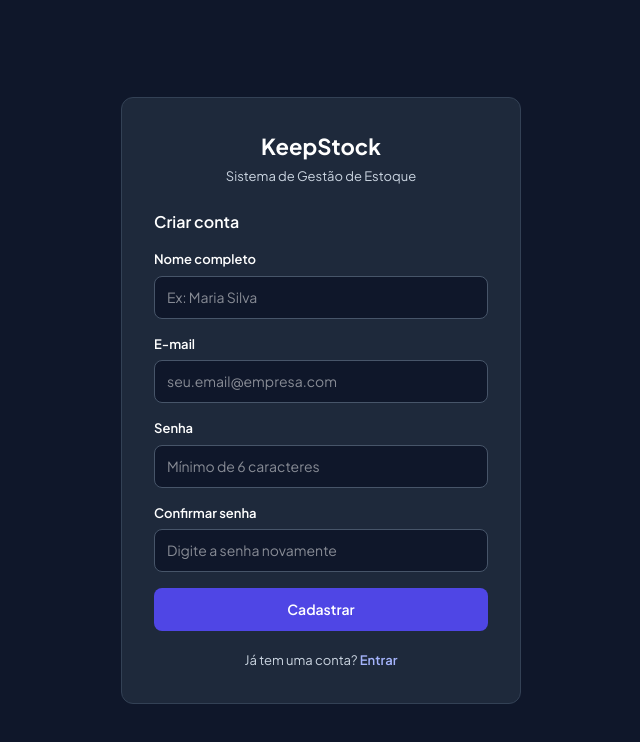
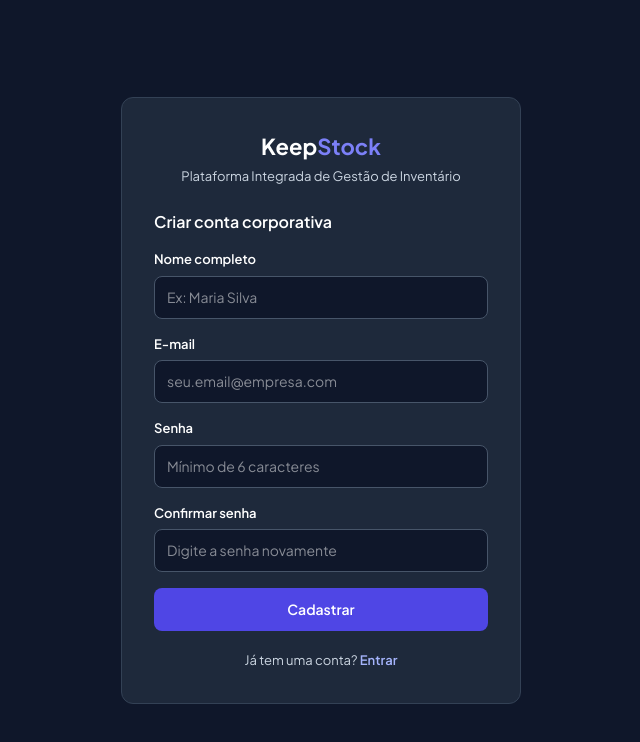
Before and after one commit to arthurfaleiros-stack/StockFrontEnd, a React (Vite) app: page /cadastro in a window 1280 px wide. Shown: the top 742 px of the page, without its empty margins (319-959 px from the left). Built offline with nearby package versions, Linux system fonts and the light colour scheme.

Commit message:
Refatora títulos nas páginas de login e registro para melhor apresentação visual

```diff
--- a/src/pages/auth/LoginPage.jsx
+++ b/src/pages/auth/LoginPage.jsx
@@ -83,16 +83,17 @@ function LoginPage() {
             marginBottom: '24px',
           }}
         >
-          <h1
+           <h1
             style={{
               fontSize: '22px',
               fontWeight: '700',
-              color: '#ffffff',
               margin: '0',
             }}
           >
-            KeepStock
+            <span style={{ color: '#ffffff' }}>Keep</span>
+            <span style={{ color: '#7c80f8' }}>Stock</span>
           </h1>
+
 
           <p
             style={{
--- a/src/pages/auth/RegisterPage.jsx
+++ b/src/pages/auth/RegisterPage.jsx
@@ -104,11 +104,11 @@ function RegisterPage() {
             style={{
               fontSize: '22px',
               fontWeight: '700',
-              color: '#ffffff',
               margin: '0',
             }}
           >
-            KeepStock
+            <span style={{ color: '#ffffff' }}>Keep</span>
+            <span style={{ color: '#7c80f8' }}>Stock</span>
           </h1>
 
           <p
@@ -118,7 +118,7 @@ function RegisterPage() {
               margin: '4px 0 0',
             }}
           >
-            Sistema de Gestão de Estoque
+            Plataforma Integrada de Gestão de Inventário
           </p>
         </div>
 
@@ -131,8 +131,9 @@ function RegisterPage() {
             margin: '0 0 16px',
           }}
         >
-          Criar conta
+          Criar conta corporativa
         </h2>
+
 
         {/* Erro da API */}
         {apiError && (
```
